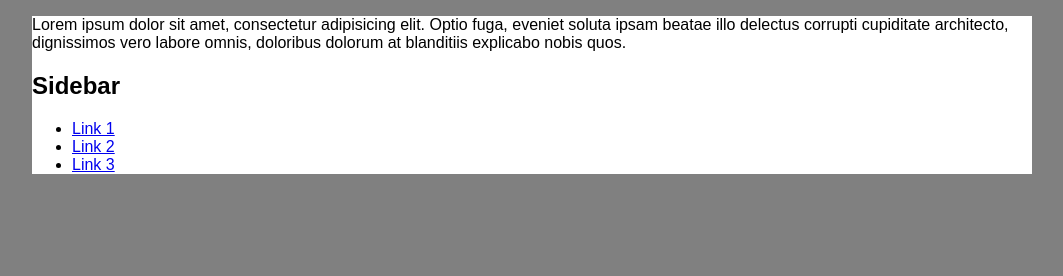
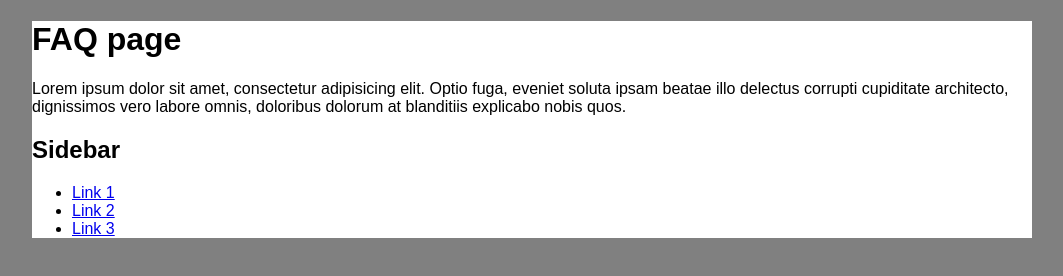
Before and after one commit to rkalehoff-uf/remote-control, a plain HTML site: page index.html in a window 1280 px wide. Shown: the whole page, without its empty margins (108-1171 px from the left). Drawn offline with Linux system fonts and the light colour scheme.

Commit message:
add main heading to the page

```diff
--- a/index.html
+++ b/index.html
@@ -11,6 +11,9 @@
 <body>
 
     <div class="container">
+        <header>
+            <h1>FAQ page</h1>
+        </header>
         <div class="content">
             <p>Lorem ipsum dolor sit amet, consectetur adipisicing elit. Optio fuga, eveniet soluta ipsam beatae illo delectus corrupti cupiditate architecto, dignissimos vero labore omnis, doloribus dolorum at blanditiis explicabo nobis quos.</p>
         </div>
```
